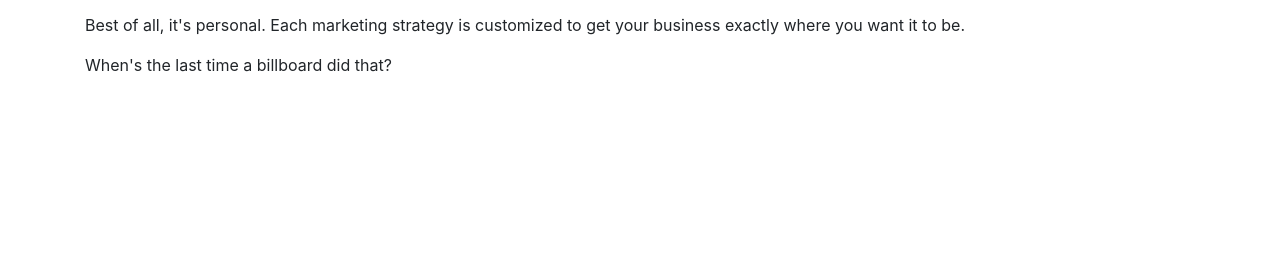
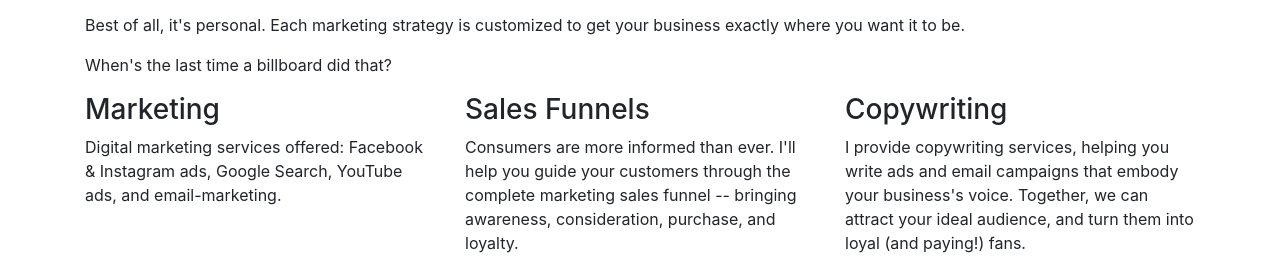
Before and after one commit to jacklynknight08/front-end-project, a plain HTML site: page index.html in a window 1280 px wide. Shown: the part 592-863 px from the top of the page. Before the commit the page ends 800 px from the top, so only its background shows below. Drawn offline with nearby package versions, Linux system fonts and the light colour scheme.

Commit message:
Created grid for about section with content

```diff
--- a/index.html
+++ b/index.html
@@ -50,6 +50,23 @@
       <p>When's the last time a billboard did that?</p>
     </div>
 
+    <!-- Grid -->
+    <div class="container">
+      <div class="row">
+        <div class="col-sm">
+          <h3>Marketing</h3>
+          <p>Digital marketing services offered: Facebook & Instagram ads, Google Search, YouTube ads, and email-marketing.</p>
+        </div>
+        <div class="col-sm">
+          <h3>Sales Funnels</h3>
+          <p>Consumers are more informed than ever. I'll help you guide your customers through the complete marketing sales funnel -- bringing awareness, consideration, purchase, and loyalty.</p>
+        </div>
+        <div class="col-sm">
+          <h3>Copywriting</h3>
+          <p>I provide copywriting services, helping you write ads and email campaigns that embody your business's voice. Together, we can attract your ideal audience, and turn them into loyal (and paying!) fans.</p>
+        </div>
+      </div>
+    </div>
     <!-- Optional JavaScript -->
     <!-- jQuery first, then Popper.js, then Bootstrap JS -->
     <script src="https://code.jquery.com/jquery-3.4.1.slim.min.js" integrity="sha384-J6qa4849blE2+poT4WnyKhv5vZF5SrPo0iEjwBvKU7imGFAV0wwj1yYfoRSJoZ+n" crossorigin="anonymous"></script>
```
